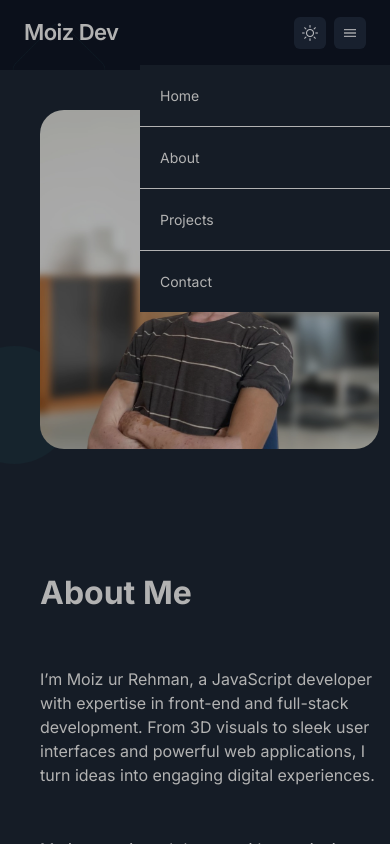
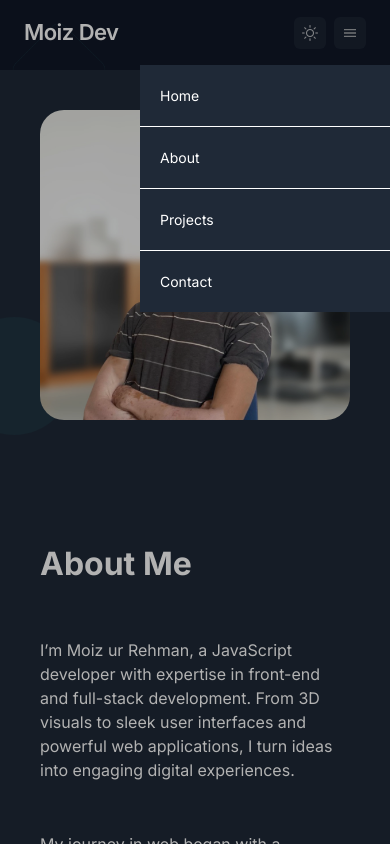
Before and after one commit to moiezdev/my-portfolio, a Nuxt app: page /about in a window 390 px wide. Both pictures are taken after a click on the button 350 px from the left and 32 px from the top of the page. Shown: the top 844 px of the page. Built offline with nearby package versions, Linux system fonts and the light colour scheme.

Commit message:
Responsive Work

```diff
--- a/app/app.vue
+++ b/app/app.vue
@@ -1,8 +1,8 @@
 <template class="">
   <div :class="currentTheme"
-       class="flex @container flex-col bg-[url(/app-background.png)] bg-size-[100%] justify-baseline bg-background min-h-screen max-w-[1680px] mx-auto font-display dark:bg-darkBackground dark:text-darkText overflow-x-hidden">
+       class="flex @container flex-col bg-[url(/app-background.png)] bg-size-[100%] justify-baseline bg-background min-h-screen max-w-[1680px] mx-auto font-display dark:bg-darkBackground dark:text-darkText">
     <Navbar :currentTheme="currentTheme" @changeTheme="changeTheme"/>
-    <div class="mx-auto">
+    <div class="mx-auto max-w-full">
       <NuxtPage/>
     </div>
     <Footer/>
--- a/app/components/AboutSection.vue
+++ b/app/components/AboutSection.vue
@@ -3,8 +3,8 @@
 </script>
 
 <template>
-  <div class="py-[50px] @max-md:py-0 overflow-hidden">
-    <div class="grid grid-cols-2 gap-x-4 px-26 h-full dark:bg-dark-5 bg-darkMuted @max-md:grid-cols-1 @max-md:px-10">
+  <div class="py-[50px] @max-md:py-0 overflow-hidden w-full">
+    <div class="grid grid-cols-2 gap-x-4 px-26 h-full w-full dark:bg-dark-5 bg-darkMuted @max-md:grid-cols-1 @max-md:px-10">
       <!--  right section-->
       <div class="p-[100px] relative @max-md:px-[0px] @max-md:py-10">
         <div class="relative w-full h-full">
@@ -30,7 +30,7 @@
           contributing to open source projects, or sharing my knowledge through
           technical writing and mentoring fellow developers.</p>
         </div>
-        <div class="flex gap-4">
+        <div class="flex @max-md:flex-col gap-4">
           <div class="py-[18px] px-[11px] dark:bg-[#374151] text-white bg-darkButton rounded-xl">
             <p class="text-[22px] font-semibold text-darkCyan">25+</p>
             <p>Completed Projects</p>
--- a/app/components/Navbar.vue
+++ b/app/components/Navbar.vue
@@ -4,10 +4,10 @@
     <h1 class="text-[22px] font-semibold text-semi-bold tracking-tight">
       Moiz Dev
     </h1>
-    <div v-if="menuOpen" :class="!menuOpen?'@max-md:right-[-50px]':'@max-md:right-0'" class="flex gap-4 text-[14px] flex-wrap justify-around items-center @max-md:absolute @max-md:top-[100%] @max-md:flex-col @max-md:w-[250px] @max-md:gap-[1px] @max-md:bg-white">
+    <div v-if="menuOpen" :class="!menuOpen?'@max-md:right-[-50px]':'@max-md:right-0'" class="z-20 flex gap-4 text-[14px] flex-wrap justify-around items-center @max-md:absolute @max-md:top-[100%] @max-md:flex-col @max-md:w-[250px] @max-md:gap-[1px] @max-md:bg-white">
       <NuxtLink class="w-full @max-md:px-5 @max-md:py-5  @max-md:dark:bg-dark-5 @max-md:bg-dark-1" v-for="tab in tabs" :key="tab.name" :to="tab.href">{{ tab.name }}</NuxtLink>
     </div>
-    <span v-if="menuOpen" @click="()=>menuOpen = !menuOpen" class="fixed top-0 left-0 hidden @max-md:block w-screen h-screen bg-black opacity-30"></span>
+    <span v-if="menuOpen" @click="()=>menuOpen = !menuOpen" class="fixed top-0 left-0 z-10 hidden @max-md:block w-screen h-screen bg-black opacity-30"></span>
     <div class="flex gap-2">
       <button
           class="p-2 rounded-md dark:bg-button bg-darkCyan hover:opacity-100 opacity-70 transition"
--- a/package.json
+++ b/package.json
@@ -4,7 +4,7 @@
   "type": "module",
   "scripts": {
     "build": "nuxt build",
-    "dev": "nuxt dev",
+    "dev": "nuxt dev --host 0.0.0.0",
     "generate": "nuxt generate",
     "preview": "nuxt preview",
     "postinstall": "nuxt prepare"
```
